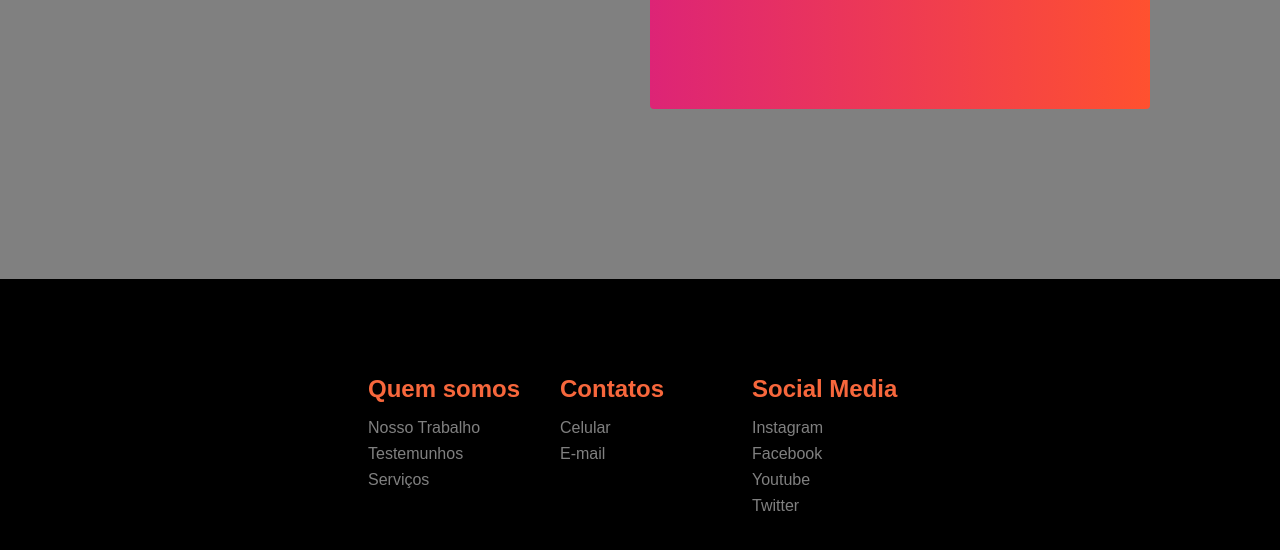
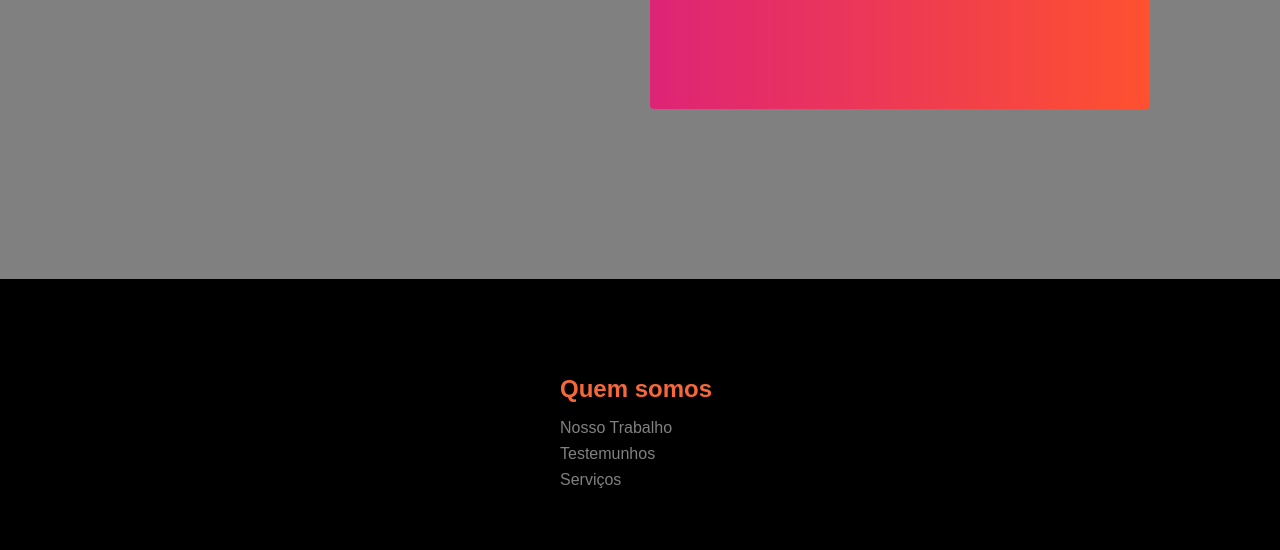
Before and after one commit to MtsMg/Responsive_Website, a plain HTML site: page index.html in a window 1280 px wide. Shown: the part 3610-4160 px from the top of the page. Drawn offline with Linux system fonts and the light colour scheme.

Commit message:
Update index.html

```diff
--- a/index.html
+++ b/index.html
@@ -251,17 +251,6 @@
             <a href="/sign__up">Nosso Trabalho</a> <a href="/">Testemunhos</a>
             <a href="/">Serviços</a>
           </div>
-          <div class="footer__link--items">
-            <h2>Contatos</h2>
-            <a href="/">Celular</a> <a href="/">E-mail</a>
-          </div>
-        </div>
-        <div class="footer__link--wrapper">
-          <div class="footer__link--items">
-            <h2>Social Media</h2>
-            <a href="/">Instagram</a> <a href="/">Facebook</a>
-            <a href="/">Youtube</a> <a href="/">Twitter</a>
-          </div>
         </div>
       </div>
       <section class="social__media">
```
